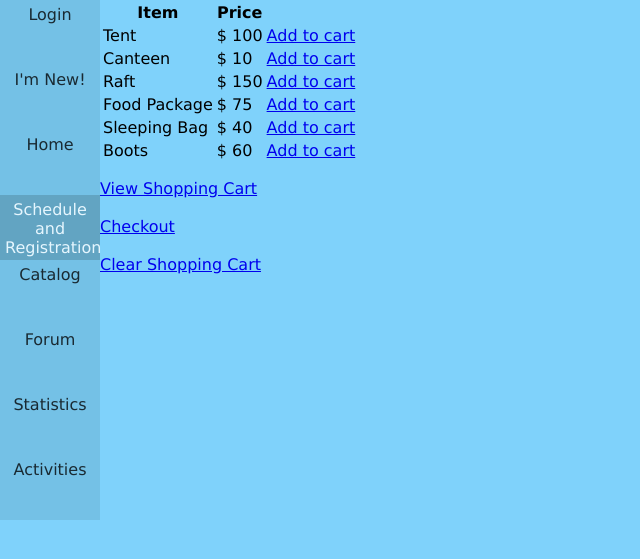
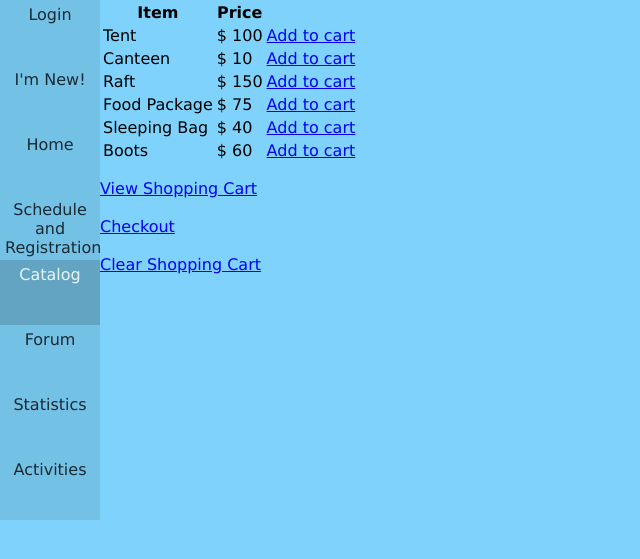
Before and after one commit to ecbeckmann/COEN-161-Project, a PHP site: page /catalog.php in a window 1280 px wide. Shown: the part 100-659 px from the top of the page, without its empty margins (0-640 px from the left). Run offline with PHP 8.4, Linux system fonts and the light colour scheme.

Commit message:
updated sidebar

```diff
--- a/catalog.php
+++ b/catalog.php
@@ -21,8 +21,8 @@
                     <li><a class="log" href="login.html">Login</a></li>
                     <li><a class="log" href="#">I'm New!</a></li>
                     <li><a href="finalpagetemplate.html">Home</a></li>
-                    <li><a class="active" href="registration.html">Schedule and Registration</a></li>
-                    <li><a href="#">Catalog</a></li>
+                    <li><a href="registration.html">Schedule and Registration</a></li>
+                    <li><a class="active" href="#">Catalog</a></li>
                     <li><a href="viewReviews.php">Forum</a></li>
                     <li><a href="#">Statistics</a></li>
                     <li><a href="#">Activities</a></li>
```
